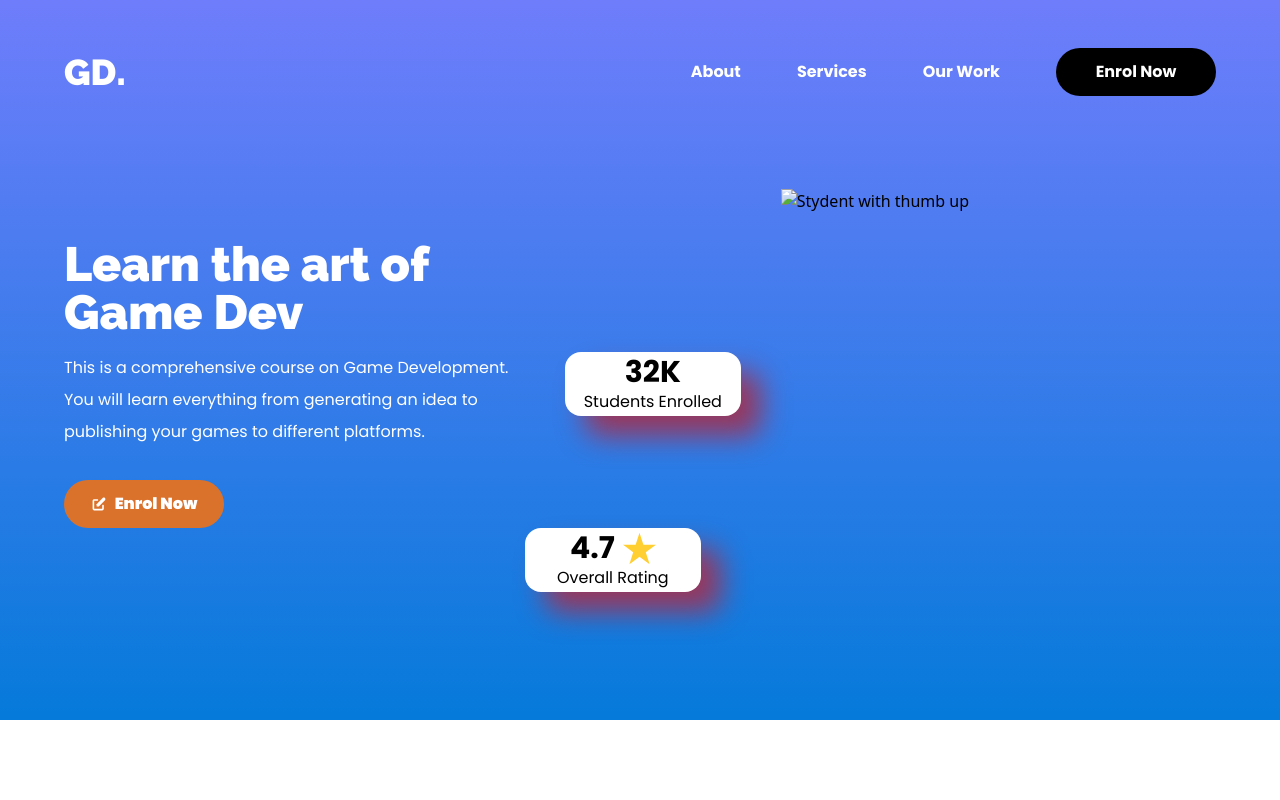
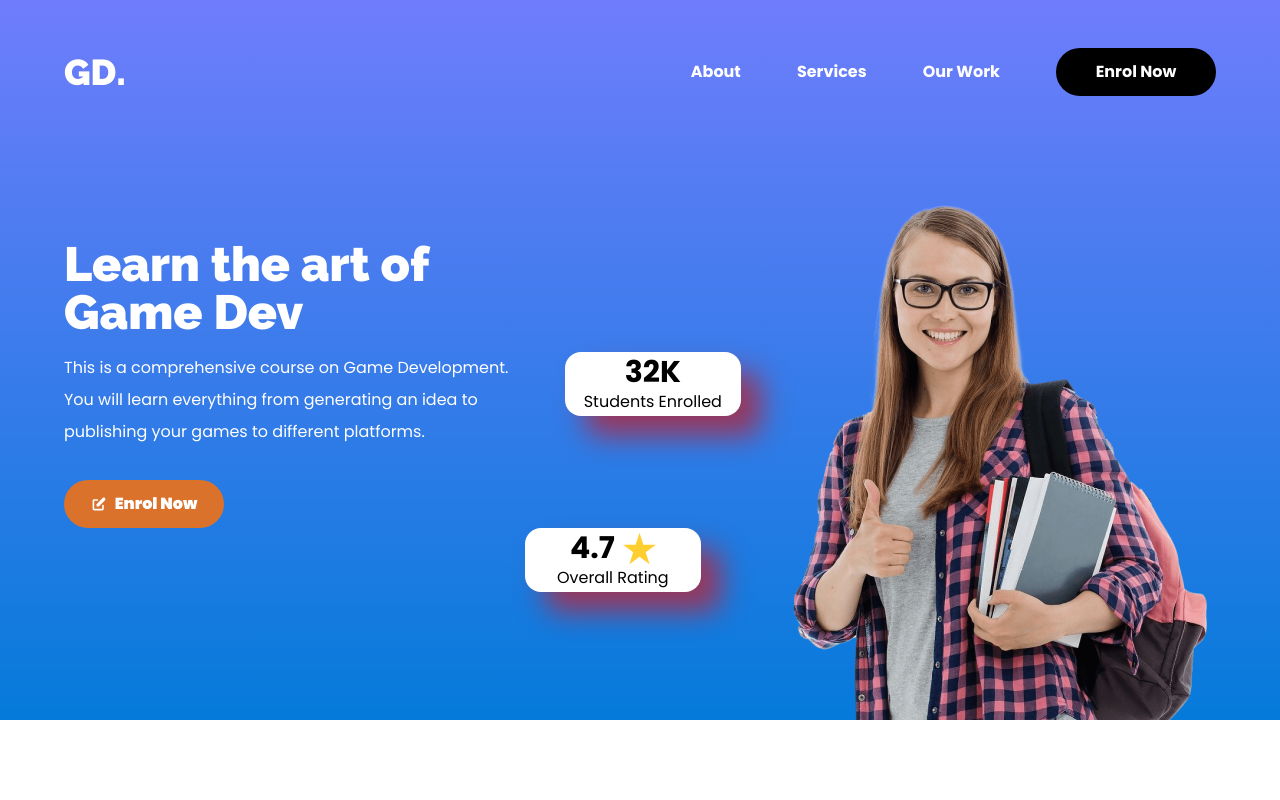
Before and after one commit to McCowsky/GD., a website: page index.html in a window 1280 px wide. Shown: the top 800 px of the page. Drawn offline with Linux system fonts and the light colour scheme; the site is published under a folder, as on GitHub Pages, so addresses that start at the root find nothing.

Commit message:
correct typos

```diff
--- a/index.html
+++ b/index.html
@@ -102,7 +102,7 @@
                             <p class="font-poppins">Overall Rating</p>
                         </div>
                     </div>
-                    <img src="/src/img/student.png" alt="Stydent with thumb up"
+                    <img src="./src/img/student.png" alt="Student with thumb up"
                         class="h-[399px] md:h-[647px] xl:h-[582px] md:absolute md:left-64">
                 </div>
             </div>
```
